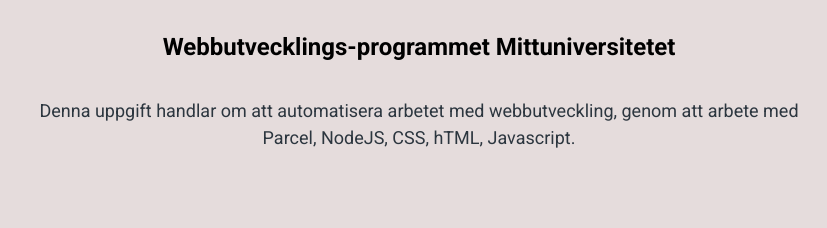
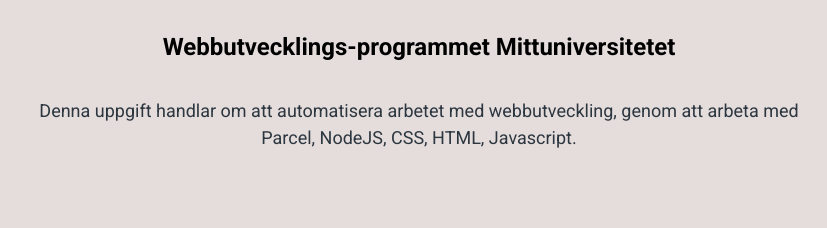
Before and after one commit to Rosalij/moment1frontend, a website built with Parcel: page src/index.html in a window 1280 px wide. Shown: the part 133-361 px from the top of the page, 221-1048 px from the left. Built offline with nearby package versions, Linux system fonts and the light colour scheme.

Commit message:
Corrected text

```diff
--- a/src/index.html
+++ b/src/index.html
@@ -41,11 +41,11 @@
                 </ul>
             </nav>
         </div>
-    </header><!--Products-->
+    </header>
     <main>
     <article class="article_content">
            <h1>Moment 1 Frontend-utveckling</h1>  <h2>Webbutvecklings-programmet Mittuniversitetet</h2>
-        <p>Denna uppgift handlar om att automatisera arbetet med webbutveckling, genom att arbete med Parcel, NodeJS, CSS, hTML, Javascript.</p>
+        <p>Denna uppgift handlar om att automatisera arbetet med webbutveckling, genom att arbeta med Parcel, NodeJS, CSS, HTML, Javascript.</p>
     </article>
     <!--footer-->
     <footer>
```
